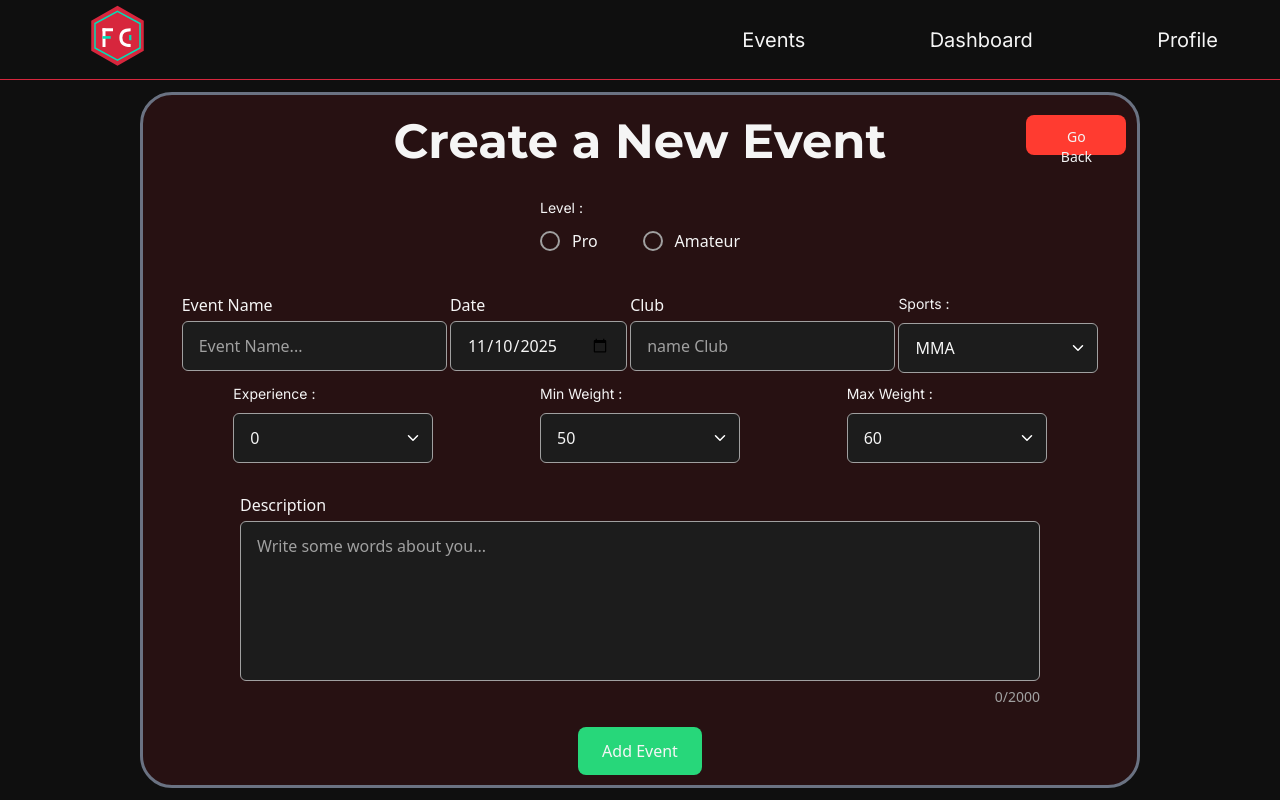
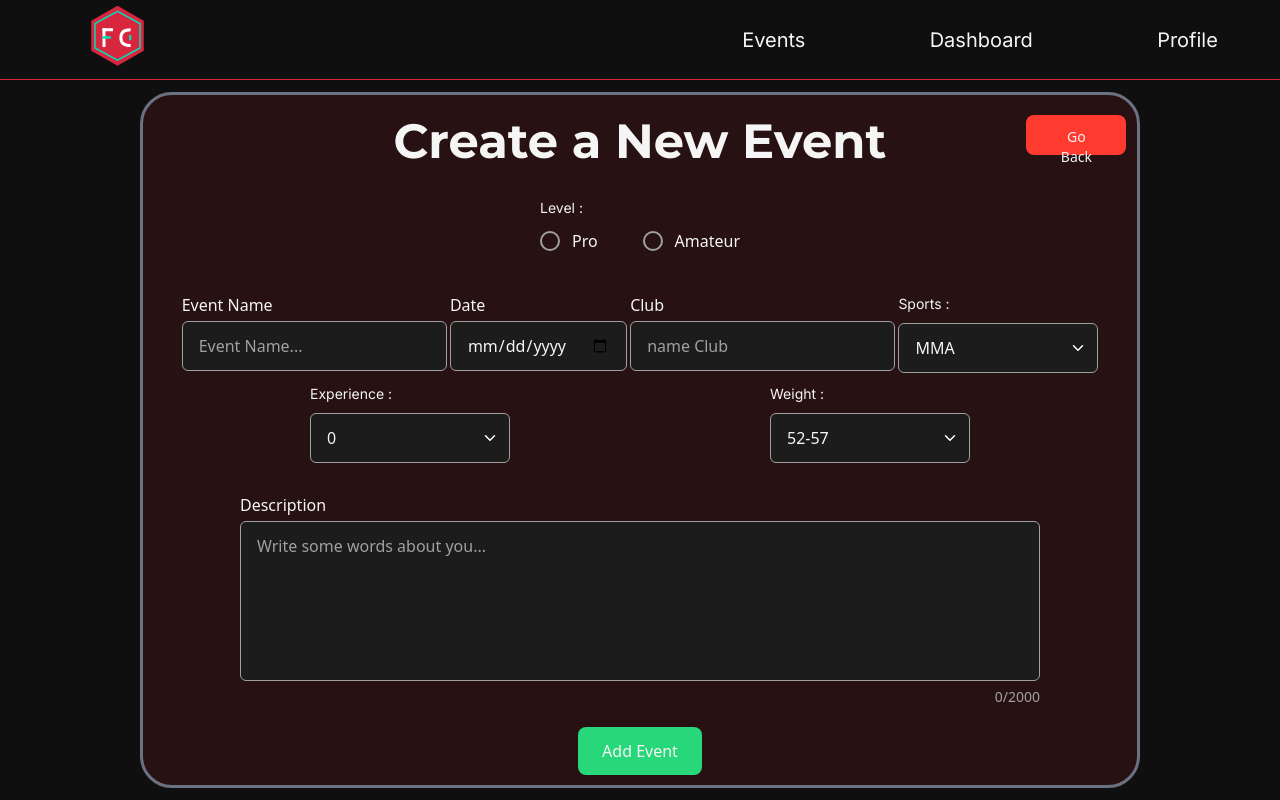
Before and after one commit to gregoirelebas/FightConnect-frontend, a Next.js app: page /events/create in a window 1280 px wide. Built offline with nearby package versions, Linux system fonts and the light colour scheme.

Commit message:
Changed the enum Event and the fetch for weight=Enum and fixed error in create Event

```diff
--- a/app/...types/Event.ts
+++ b/app/...types/Event.ts
@@ -1,4 +1,4 @@
-import { Level, MaxWeight, MinWeight, Sport } from './enum';
+import { Level, Weight, Sport } from './enum';
 
 export interface Event {
   level: Level;
@@ -6,8 +6,7 @@ export interface Event {
   clubName: string;
   date : string;
   experience : string;
-  minWeight: MinWeight;
-  maxWeight: MaxWeight;
+  weight: Weight;
   name: string;
   description: string;
   promoterId: string;
--- a/app/...types/enum.ts
+++ b/app/...types/enum.ts
@@ -29,25 +29,13 @@ export enum Experience {
   TwentyFivePlus = '25+',
 }
 
-export enum MinWeight {
-  Fifty = '50',
-  FiftyFive = '55',
-  Sixty = '60',
-  SixtyFive = '65',
-  Seventy = '70',
-  SeventyFive = '75',
-  Eighty = '80',
-  EightyFive = '85',
+export enum Weight {
+  FiftyTwoFiftySeven = '52-57',
+  FiftySevenSixtyOne = '57-61',
+  SixtyOneSixtySix = '61-66',
+  SixtySixSeventy = '66-70',
+  SeventySeventySeven = '70-77',
+  SeventySevenEightyFour = '77-84',
+  EightyFourNinetyThree = '84-93',
+  NinetyThreeOneHundredTwenty = '93-120',
 }
-
-export enum MaxWeight {
-  Sixty = '60',
-  SixtyFive = '65',
-  Seventy = '70',
-  SeventyFive = '75',
-  Eighty = '80',
-  EightyFive = '85',
-  Ninety = '90',
-  NinetyFive = '95',
-  Hundred = '100',
-}
--- a/app/events/create/page.tsx
+++ b/app/events/create/page.tsx
@@ -3,45 +3,43 @@ import React, { useState } from "react";
 import Input from "../../...components/Input";
 import RadioButton from "../../...components/RadioButton";
 import TextArea from "../../...components/TextArea";
-import { Experience, Level, MaxWeight, MinWeight, Sport } from "../../...types/enum";
+import { Experience, Level, Sport, Weight } from "../../...types/enum";
 import Dropdown from "../../...components/Dropdown";
 import Button, { ButtonVariant } from "../../...components/Button";
 import Link from "next/link";
 import router from "next/router";
-import { Event } from '@/app/...types/Event';
+import { Event } from "@/app/...types/Event";
 
 export default function NewEvent() {
   const [eventName, setEventName] = useState<string>("");
   const [level, setLevel] = useState<Level>(Level.Amateur);
-  const [date, setDate] = useState<string>("2025-11-10");
+  const [date, setDate] = useState<string>("2025-11-");
   const [club, setClub] = useState<string>("");
   const [sport, setSport] = useState<Sport[]>([]);
   const [experience, setExperience] = useState<string>("");
-  const [minWeight, setMinWeight] = useState<MinWeight>(MinWeight.Fifty);
-  const [maxWeight, setMaxWeight] = useState<MaxWeight>(MaxWeight.Hundred);
+  const [weight, setWeight] = useState<Weight>(Weight.FiftyTwoFiftySeven);
   const [description, setDescription] = useState<string>("");
   const [promoterId, setPromoterId] = useState<string>("693ac337db89e719499d49ee");
   const [fighters, setFighters] = useState<string[]>([]);
 
-  const event : Event = {
+  const createEvent = async () => {
+    const event: Event = {
       level: level,
       sports: sport,
       clubName: club,
       date: date,
       experience: experience,
-    minWeight: minWeight,
-    maxWeight: maxWeight,
+      weight: weight,
       name: eventName,
       description: description,
       promoterId: promoterId,
-    fighters : fighters
+      fighters: fighters,
     };
 
-  const createEvent = async () => {
     const options = {
       method: "POST",
       headers: { "Content-Type": "application/json" },
-      body: JSON.stringify({event}),
+      body: JSON.stringify(event),
     };
 
     const result = await fetch(process.env.NEXT_PUBLIC_API_URL + "events/create", options).then(
@@ -142,38 +140,20 @@ export default function NewEvent() {
               ></Dropdown>
             </div>
             <div className="h-20 flex flex-col justify-between">
-              <span>Min Weight :</span>
+              <span>Weight :</span>
               <Dropdown
                 className="w-50"
                 options={[
-                  { value: MinWeight.Eighty, label: "50" },
-                  { value: MinWeight.FiftyFive, label: "55" },
-                  { value: MinWeight.Sixty, label: "60" },
-                  { value: MinWeight.SixtyFive, label: "65" },
-                  { value: MinWeight.Seventy, label: "70" },
-                  { value: MinWeight.SeventyFive, label: "75" },
-                  { value: MinWeight.Eighty, label: "80" },
-                  { value: MinWeight.EightyFive, label: "85" },
+                  { value: Weight.FiftyTwoFiftySeven, label: "52-57" },
+                  { value: Weight.FiftySevenSixtyOne, label: "57-61" },
+                  { value: Weight.SixtyOneSixtySix, label: "61-66" },
+                  { value: Weight.SixtySixSeventy, label: "66-70" },
+                  { value: Weight.SeventySeventySeven, label: "70-77" },
+                  { value: Weight.SeventySevenEightyFour, label: "77-84" },
+                  { value: Weight.EightyFourNinetyThree, label: "84-93" },
+                  { value: Weight.NinetyThreeOneHundredTwenty, label: "93-120" },
                 ]}
-                onChange={(value) => setMinWeight(value as MinWeight)}
-              ></Dropdown>
-            </div>
-            <div className="h-20 flex flex-col justify-between">
-              <span>Max Weight :</span>
-              <Dropdown
-                className="w-50"
-                options={[
-                  { value: MaxWeight.Sixty, label: "60" },
-                  { value: MaxWeight.SixtyFive, label: "65" },
-                  { value: MaxWeight.Seventy, label: "70" },
-                  { value: MaxWeight.SeventyFive, label: "75" },
-                  { value: MaxWeight.Eighty, label: "80" },
-                  { value: MaxWeight.EightyFive, label: "85" },
-                  { value: MaxWeight.Ninety, label: "90" },
-                  { value: MaxWeight.NinetyFive, label: "95" },
-                  { value: MaxWeight.Hundred, label: "100" },
-                ]}
-                onChange={(value) => setMaxWeight(value as MaxWeight)}
+                onChange={(value) => setWeight(value as Weight)}
               ></Dropdown>
             </div>
           </div>
--- a/app/events/event.tsx
+++ b/app/events/event.tsx
@@ -5,24 +5,35 @@ export default function Event(props: {
   date: string;
   sport: string;
   experience: string;
-  weight: number;
+  weight: string;
   level: string;
 }) {
+  const date = new Date(props.date);
+  const year = date.getFullYear();
+  const month = date.getMonth();
+  const day = date.getDate();
+
+  const structuredDate = `${year}-${month}-${day}`
 
   return (
-    <div className="w-69 h-79 flex flex-col justify-around items-center m-3 bg-gray-700 rounded-3xl">
+    <div className="w-69 h-79 flex flex-col justify-around items-center m-3 font-extrabold bg-[url(/boxing.png)] bg-cover rounded-3xl">
       <div className="flex flex-col items-center">
         <h3>{props.name}</h3>
-        <h3>{props.date}</h3>
+        <span>{structuredDate}</span>
       </div>
-      <h3>{props.sport}</h3>
-      <h3>{props.experience}</h3>
+      <span>Sport : {props.sport}</span>
+      <span>Expérience : {props.experience}</span>
       <div className="flex flex-row w-60 justify-around">
-        <span>{props.weight}</span>
+        <span>Weight : {props.weight}</span>
         <span>-</span>
-        <span>{props.level}</span>
+        <span>Level : {props.level}</span>
       </div>
-      <Button variant={ButtonVariant.Primary} className="h-10 w-40 flex justify-center items-center">More info</Button>
+      <Button
+        variant={ButtonVariant.Primary}
+        className="h-10 w-40 flex justify-center items-center"
+      >
+        More info
+      </Button>
     </div>
   );
 }
--- a/app/events/page.tsx
+++ b/app/events/page.tsx
@@ -5,14 +5,15 @@ import Button, { ButtonVariant } from "../...components/Button";
 import Event from "./event";
 import RadioButton from "../...components/RadioButton";
 import Dropdown from "../...components/Dropdown";
-import { Sport, Level, Experience } from "../...types/enum";
+import { Sport, Level, Experience, Weight } from "../...types/enum";
 
 export default function Events() {
   const [search, setSearch] = useState<string>("");
   const [level, setLevel] = useState<Level>(Level.Amateur);
   const [sport, setSport] = useState<Sport[]>([]);
   const [experience, setExperience] = useState<Experience>(Experience.Zero);
-  const [allEvents, setAllEvents] = useState([])
+  const [weight, setWeight] = useState<Weight>(Weight.FiftyTwoFiftySeven);
+  const [allEvents, setAllEvents] = useState([]);
 
   useEffect(() => {
     const result = fetch(process.env.NEXT_PUBLIC_API_URL + "events/search")
@@ -26,10 +27,19 @@ export default function Events() {
       });
   }, []);
 
-  const cardEvent = allEvents.map((data:any, i) => {
-    return <Event key={i} name={data.name} date={data.date} sport={data.sports} experience={data.experience} weight={data.weight} level={data.level} />
-  })
-
+  const cardEvent = allEvents.map((data: any, i) => {
+    return (
+      <Event
+        key={i}
+        name={data.name}
+        date={data.date}
+        sport={data.sports}
+        experience={data.experience}
+        weight={data.weight}
+        level={data.level}
+      />
+    );
+  });
 
   return (
     <div className="flex flex-col h-[calc(100vh-80px)] text font-sans ">
@@ -102,14 +112,23 @@ export default function Events() {
               onChange={(value) => setExperience(value as Experience)}
             ></Dropdown>
           </div>
-          {/* <div className="h-20 mt-8 flex flex-col justify-between">
-            <span>Min Weight :</span>
-            <Dropdown className="w-50" options={[{ value: "figth", label: "1" }]}></Dropdown>
+          <div className="h-20 flex flex-col justify-between">
+            <span>Weight :</span>
+            <Dropdown
+              className="w-50"
+              options={[
+                { value: Weight.FiftyTwoFiftySeven, label: "52-57" },
+                { value: Weight.FiftySevenSixtyOne, label: "57-61" },
+                { value: Weight.SixtyOneSixtySix, label: "61-66" },
+                { value: Weight.SixtySixSeventy, label: "66-70" },
+                { value: Weight.SeventySeventySeven, label: "70-77" },
+                { value: Weight.SeventySevenEightyFour, label: "77-84" },
+                { value: Weight.EightyFourNinetyThree, label: "84-93" },
+                { value: Weight.NinetyThreeOneHundredTwenty, label: "93-120" },
+              ]}
+              onChange={(value) => setWeight(value as Weight)}
+            ></Dropdown>
           </div>
-          <div className="h-20 mt-8 flex flex-col justify-between">
-            <span>Max Weight :</span>
-            <Dropdown className="w-50" options={[{ value: "figth", label: "1" }]}></Dropdown>
-          </div> */}
           <Button
             variant={ButtonVariant.Primary}
             className="h-10 w-40 mt-10 flex justify-center items-center"
```
Also changed, not shown: public/boxing.png (added). Lines whose indentation alone changed are shown as unchanged.
